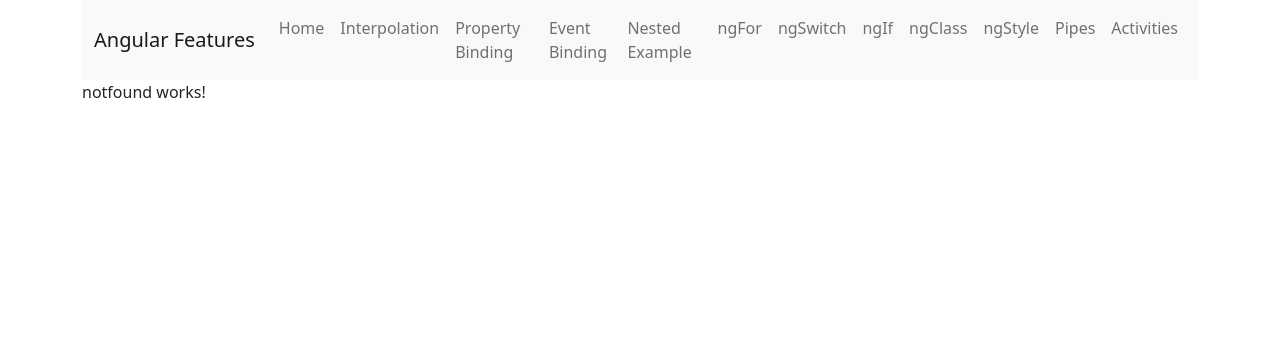
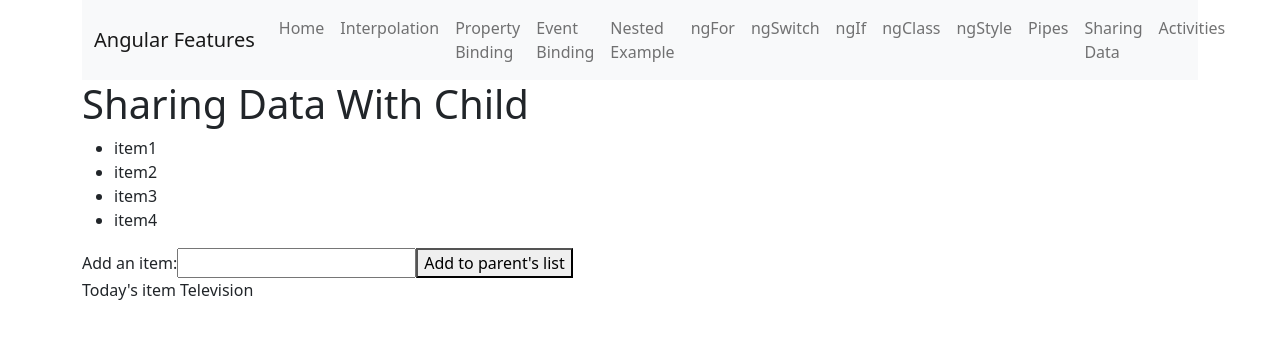
Before and after one commit to afitz1811/angularFeatures, an Angular app: page /dataparent in a window 1280 px wide. Shown: the top 338 px of the page. Built offline with nearby package versions, Linux system fonts and the light colour scheme.

Commit message:
Sharing Data Parent/Child commit

```diff
--- a/src/app/app-routing.module.ts
+++ b/src/app/app-routing.module.ts
@@ -1,6 +1,7 @@
 import { NgModule } from '@angular/core';
 import { RouterModule, Routes } from '@angular/router';
 import { ActivitiesComponent } from './activities/activities.component';
+import { DataParentComponent } from './data-parent/data-parent.component';
 import { EventBindingComponent } from './event-binding/event-binding.component';
 import { HomeComponent } from './home/home.component';
 import { InterpolationComponent } from './interpolation/interpolation.component';
@@ -26,6 +27,7 @@ const routes: Routes = [
   { path: 'ngclass', component: NgclassComponent},
   { path: 'ngstyle', component: NgstyleComponent},
   { path: 'pipes', component: PipesComponent},
+  { path: 'dataparent', component: DataParentComponent},
   { path: 'activities', component: ActivitiesComponent},
   { path: '', component: HomeComponent, pathMatch: 'full'},
   { path: '**', component: NotfoundComponent}
--- a/src/app/app.component.html
+++ b/src/app/app.component.html
@@ -41,8 +41,11 @@
       <a class="nav-link" [routerLink]="['pipes']">Pipes</a>
   </li>
       <li class="nav-item">
-        <a class="nav-link" [routerLink]="['activities']">Activities</a>
+        <a class="nav-link" [routerLink]="['dataparent']">Sharing Data</a>
      </li>
+     <li class="nav-item">
+      <a class="nav-link" [routerLink]="['activities']">Activities</a>
+   </li>
       </ul>
     </div>
   </div>
--- a/src/app/app.module.ts
+++ b/src/app/app.module.ts
@@ -18,6 +18,8 @@ import { NgifComponent } from './ngif/ngif.component';
 import { NgclassComponent } from './ngclass/ngclass.component';
 import { NgstyleComponent } from './ngstyle/ngstyle.component';
 import { PipesComponent } from './pipes/pipes.component';
+import { DataParentComponent } from './data-parent/data-parent.component';
+import { DataChildComponent } from './data-child/data-child.component';
 
 
 @NgModule({
@@ -36,7 +38,9 @@ import { PipesComponent } from './pipes/pipes.component';
     NgifComponent,
     NgclassComponent,
     NgstyleComponent,
-    PipesComponent
+    PipesComponent,
+    DataParentComponent,
+    DataChildComponent
   ],
   imports: [
     BrowserModule,
--- /dev/null
+++ b/src/app/data-child/data-child.component.html
@@ -0,0 +1,7 @@
+
+<label for="item-input">Add an item:</label>
+<input type="text" id="item-input" #newItem>
+<button type="button" (click)="addNewItem(newItem.value)">Add to parent's list</button>
+
+
+<p>Today's item {{ item }}</p>
--- /dev/null
+++ b/src/app/data-child/data-child.component.ts
@@ -0,0 +1,21 @@
+import { Component, OnInit, Input, Output, EventEmitter } from '@angular/core';
+
+@Component({
+  selector: 'app-data-child',
+  templateUrl: './data-child.component.html',
+  styleUrls: ['./data-child.component.css']
+})
+export class DataChildComponent implements OnInit {
+
+  constructor() { }
+
+  ngOnInit(): void {
+  }
+
+  @Input() item = "";
+  @Output() newItemEvent = new EventEmitter<string>();
+
+  addNewItem(value : string) {
+    this.newItemEvent.emit(value);
+  }
+}
--- /dev/null
+++ b/src/app/data-parent/data-parent.component.html
@@ -0,0 +1,9 @@
+<h1>Sharing Data With Child</h1>
+
+<ul>
+  <li *ngFor="let item of items">
+    {{item}}
+  </li>
+</ul>
+
+<app-data-child [item]="currentItem" (newItemEvent)="addItem($event)"></app-data-child>
--- /dev/null
+++ b/src/app/data-parent/data-parent.component.ts
@@ -0,0 +1,22 @@
+import { Component, OnInit } from '@angular/core';
+
+@Component({
+  selector: 'app-data-parent',
+  templateUrl: './data-parent.component.html',
+  styleUrls: ['./data-parent.component.css']
+})
+export class DataParentComponent implements OnInit {
+
+  constructor() { }
+
+  ngOnInit(): void {
+  }
+
+  currentItem = "Television";
+
+  items = ['item1', 'item2', 'item3', 'item4'];
+
+  addItem(newItem : string){
+    this.items.push(newItem);
+  }
+}
```
Also changed, not shown: src/app/data-child/data-child.component.css (added), src/app/data-parent/data-parent.component.css (added), 2 other files (tests, documents, lock files or other folders).
